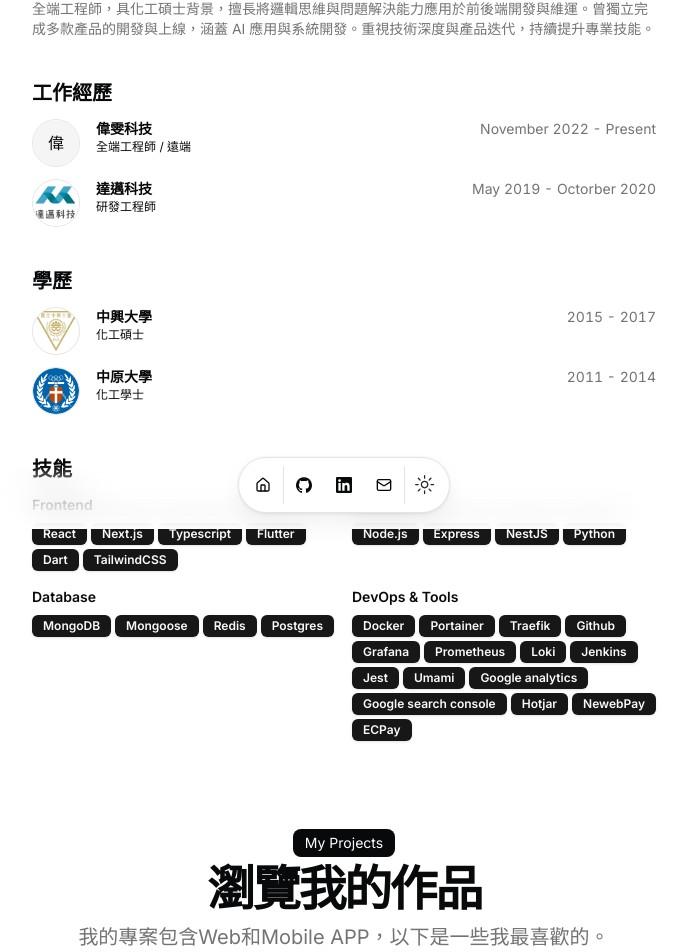
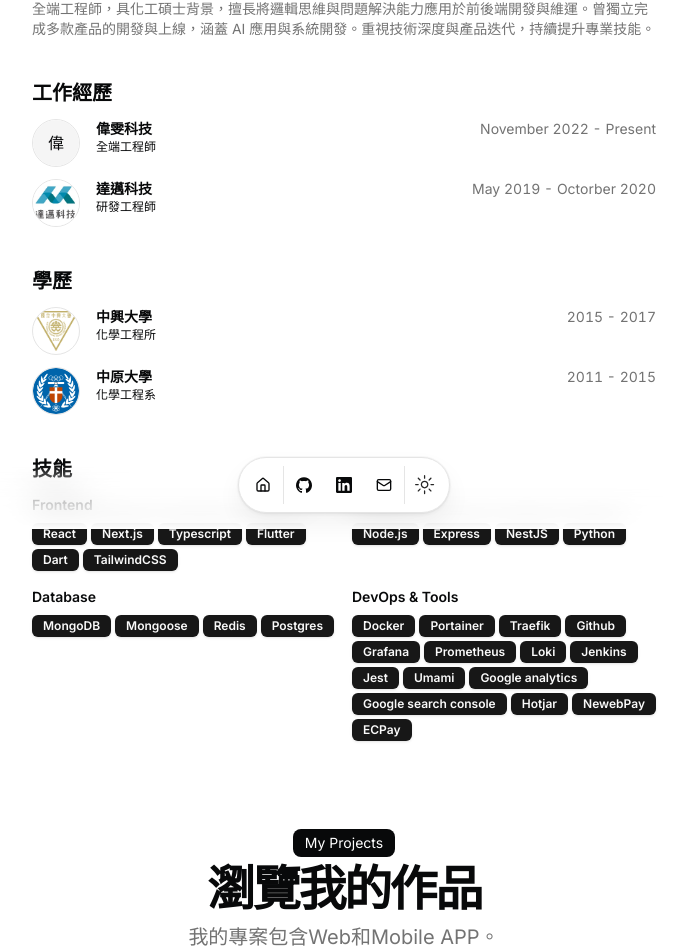
Before and after one commit to franco820711/portfolio, a Next.js app: page / in a window 1280 px wide. Shown: the part 271-1223 px from the top of the page, without its empty margins (296-983 px from the left). Built offline with nearby package versions, Linux system fonts and the light colour scheme.

Commit message:
update umami

```diff
--- a/next.config.mjs
+++ b/next.config.mjs
@@ -1,5 +1,7 @@
 /** @type {import('next').NextConfig} */
+
 const nextConfig = {
+  reactStrictMode: false,
   output: 'export',
   images: {
     unoptimized: true,
--- a/src/app/layout.tsx
+++ b/src/app/layout.tsx
@@ -57,11 +57,15 @@
   return (
     <html lang="zh-TW" suppressHydrationWarning>
       <head>
+        <meta
+          httpEquiv="Content-Security-Policy"
+          content="default-src 'self' https://umami.tubagym2024.com; script-src 'self' 'unsafe-inline' 'unsafe-eval' https://umami.tubagym2024.com; connect-src 'self' https://umami.tubagym2024.com; style-src 'self' 'unsafe-inline';"
+        />
         {process.env.NODE_ENV === 'production' && (
           <Script
             defer
             src="https://umami.tubagym2024.com/script.js"
-            data-website-id="b5489087-3767-434b-a871-6211e50a2b8e"
+            data-website-id="de5770da-4629-4374-9d91-b5c27bd7cc0f"
           />
         )}
       </head>
@@ -71,10 +75,10 @@
           fontSans.variable
         )}
       >
-        <ThemeProvider attribute="class" defaultTheme="light">
-          <TooltipProvider delayDuration={0}>
+        <ThemeProvider attribute="class" defaultTheme="system" enableSystem>
+          <TooltipProvider>
+            <Navbar />
             {children}
-            <Navbar />
           </TooltipProvider>
         </ThemeProvider>
       </body>
--- a/src/app/page.tsx
+++ b/src/app/page.tsx
@@ -161,7 +161,7 @@
                   瀏覽我的作品
                 </h2>
                 <p className="text-muted-foreground md:text-xl/relaxed lg:text-base/relaxed xl:text-xl/relaxed">
-                  我的專案包含Web和Mobile APP，以下是一些我最喜歡的。
+                  我的專案包含Web和Mobile APP。
                 </p>
               </div>
             </div>
--- a/src/data/resume.tsx
+++ b/src/data/resume.tsx
@@ -91,7 +91,7 @@
       href: '#',
       badges: [],
       location: '遠端',
-      title: '全端工程師 / 遠端',
+      title: '全端工程師',
       logoUrl: '',
       start: 'November 2022',
       end: 'Present',
@@ -113,7 +113,7 @@
     {
       school: '中興大學',
       href: '#',
-      degree: '化工碩士',
+      degree: '化學工程所',
       logoUrl: '/NCHU_Badge.png',
       start: '2015',
       end: '2017',
@@ -121,10 +121,10 @@
     {
       school: '中原大學',
       href: '#',
-      degree: '化工學士',
+      degree: '化學工程系',
       logoUrl: '/CYCU.png',
       start: '2011',
-      end: '2014',
+      end: '2015',
     },
   ],
   projects: [
```
